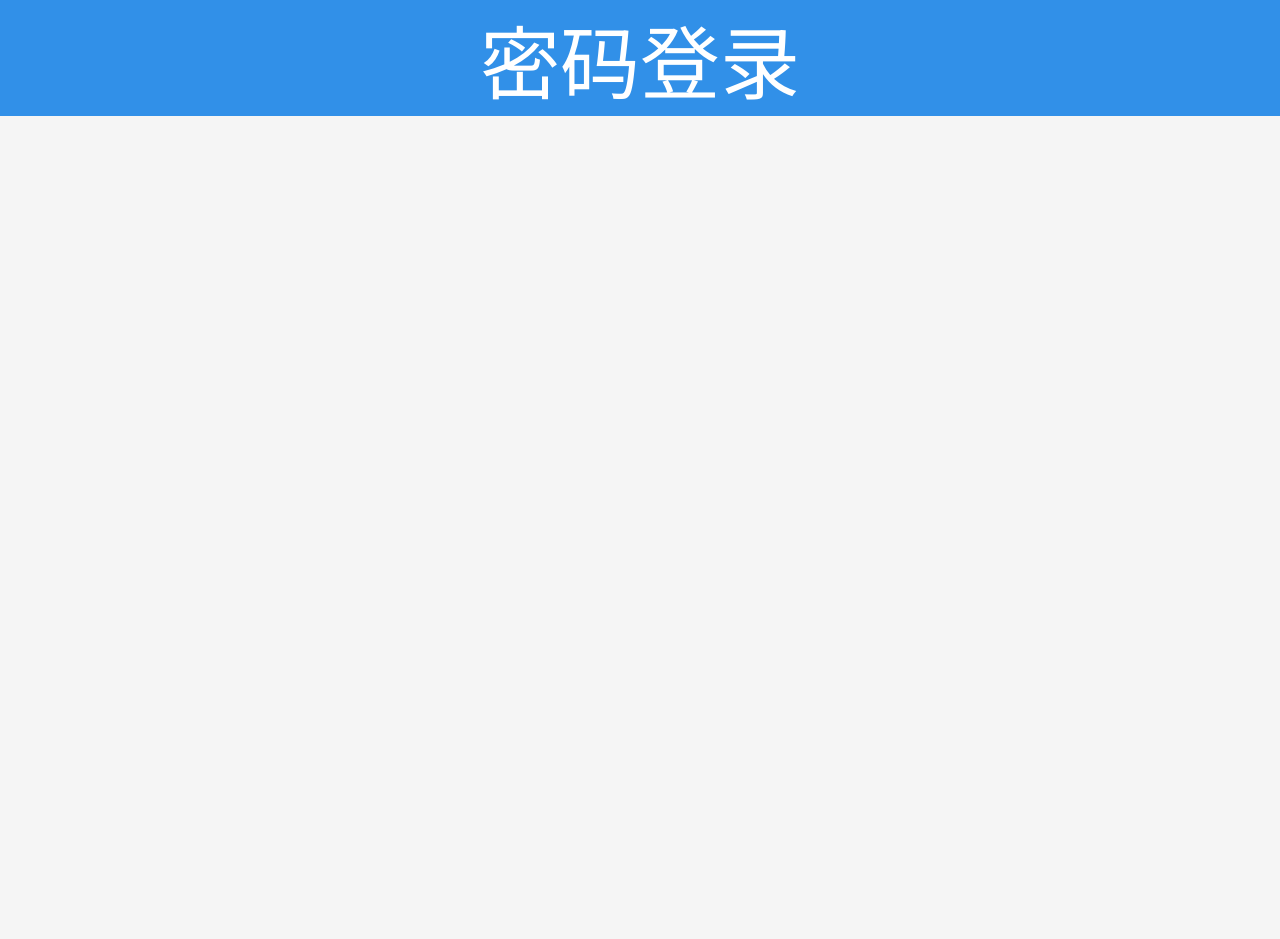
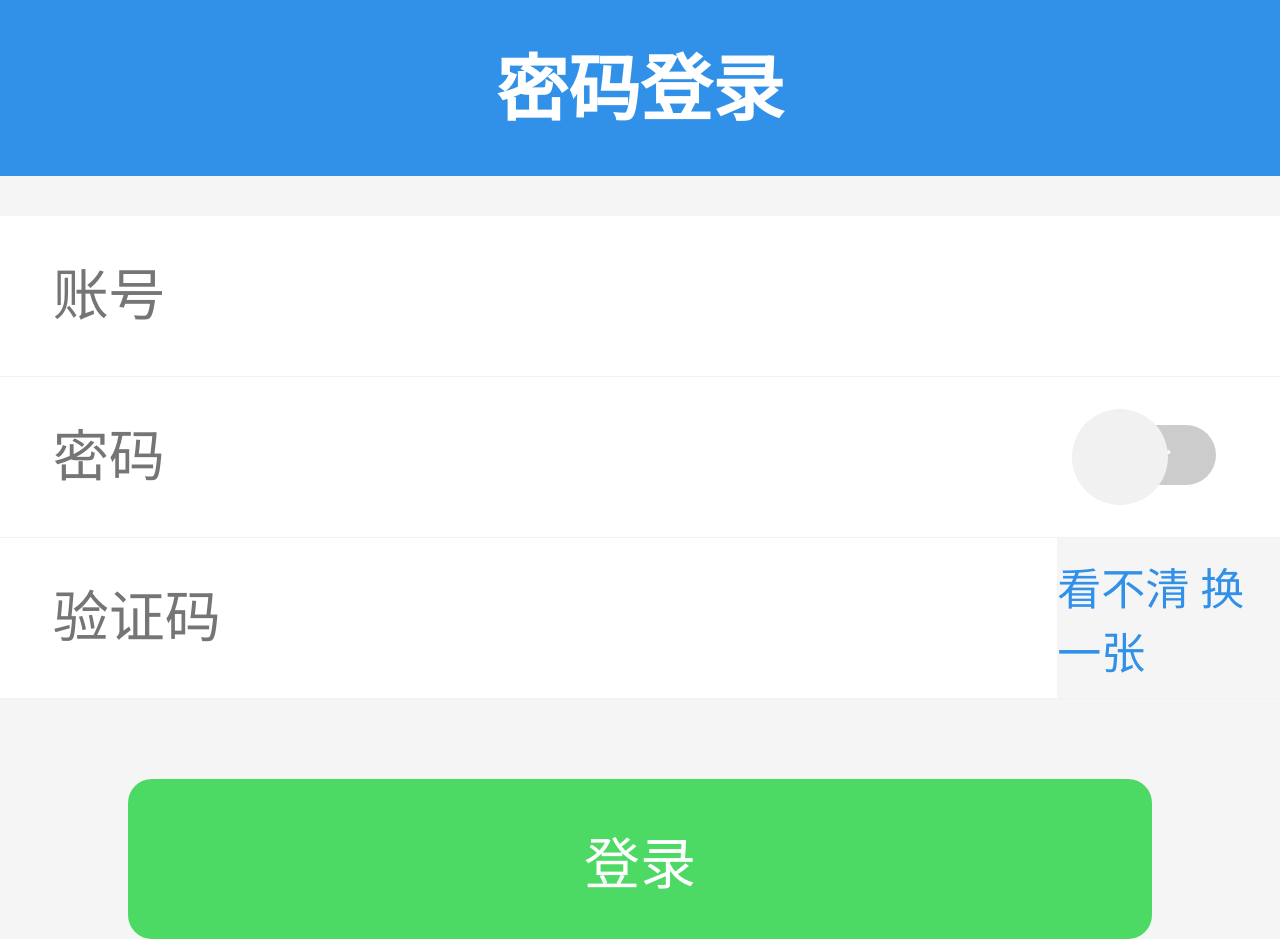
Before and after one commit to Benyokwang/vue2-self-elm, a Vue app: page /#/login in a window 1280 px wide. Before the commit the page ends 800 px from the top, so only its background shows below. Built offline with nearby package versions, Linux system fonts and the light colour scheme; no server answers; a small style sheet from the web is missing.

Commit message:
update
Signed-off-by: huangyongcong <53566887+Benyokwang@users.noreply.github.com>

```diff
--- a/package.json
+++ b/package.json
@@ -8,7 +8,7 @@
     "lint": "vue-cli-service lint"
   },
   "dependencies": {
-    "core-js": "^3.6.4",
+    "core-js": "^2.6.11",
     "element-ui": "^2.13.0",
     "vue": "^2.6.11",
     "vue-router": "^3.1.5",
--- a/src/App.vue
+++ b/src/App.vue
@@ -5,8 +5,7 @@
 </template>
 
 <style lang="scss">
-
-// 引入iconfont
-  @import './style/common';
-
+  #app {
+    background: #f5f5f5;
+  }
 </style>
--- a/src/components/header.vue
+++ b/src/components/header.vue
@@ -5,8 +5,8 @@
     <section class="head_goback" v-if="goBack" @click="$router.go(-1)">
       <!-- <svg class="icon" aria-hidden="true">
         <use xlink:href="#icon-icon-zuojiantou"/>
-      </svg> -->
-		<i class="iconfont icon-zuojiantou"></i>
+      </svg>-->
+      <i class="iconfont icon-zuojiantou"></i>
     </section>
     <router-link to="login" class="head_login" v-if="isLogin">
       <span>登录 | 注册</span>
@@ -26,11 +26,10 @@ export default {
 <style lang="scss" scoped>
 @import "../style/sCommon.scss";
 .header {
-  position: fixed;
-  left: 0;
-  top: 0;
+  position: relative;
   background: $blue;
-  @include wh(100%, 1.95rem);
+  height: 2.2rem;
+  @include wh(100%, 2.2rem);
 }
 .head_login > span {
   right: -1rem;
@@ -38,6 +37,7 @@ export default {
   @include ct;
 }
 .head_goback {
+  float: left;
   left: 0.4rem;
   line-height: 2.2rem;
   margin-left: 0.4rem;
@@ -46,11 +46,13 @@ export default {
 }
 .title_head {
   text-align: center;
+  line-height: 2.2rem;
   span {
-    @include sc(1rem, #fff);
+    font-weight: bold;
+    @include sc(0.9rem, #fff);
   }
 }
 .icon-zuojiantou {
-	@include sc(0.7rem,#fff)
+  @include sc(0.7rem, #fff);
 }
 </style>
--- a/src/main.js
+++ b/src/main.js
@@ -2,13 +2,22 @@ import Vue from 'vue'
 import App from './App.vue'
 import router from './router'
 import store from './store'
-import Axios from 'axios'
+import axios from 'axios'
+import ElementUI from 'element-ui';
 import './config/rem'
+import './style/common.scss'
+import './style/sCommon.scss'
+import 'element-ui/lib/theme-chalk/index.css';
 
+
+//注册组件库
+Vue.use(ElementUI);
 
 Vue.config.productionTip = false
 
-Vue.prototype.$axios = Axios
+axios.defaults.baseURL = "https://elm.cangdu.org"
+
+Vue.prototype.$axios = axios
 
 new Vue({
   router,
--- /dev/null
+++ b/src/store/actions.js
@@ -0,0 +1,6 @@
+export default {
+    // 获取验证码
+    async getCaptcha(){
+        return await this.$axios.post('/v1/captchas')
+    }
+}
--- a/src/store/index.js
+++ b/src/store/index.js
@@ -1,15 +1,16 @@
 import Vue from 'vue'
 import Vuex from 'vuex'
+import actions from './actions'
+import mutations from './mutations'
 
 Vue.use(Vuex)
 
+const state = {
+
+}
+
 export default new Vuex.Store({
-  state: {
-  },
-  mutations: {
-  },
-  actions: {
-  },
-  modules: {
-  }
+  state,
+  actions,
+  mutations
 })
--- a/src/views/Home.vue
+++ b/src/views/Home.vue
@@ -1,9 +1,9 @@
 <template>
   <div class="home">
     <!-- head -->
-    <!-- <TopHead class="header">
+    <TopHead class="header" isLogin="true">
       <span slot="logo" class="logo" @click="toManManBuy">muaMai</span>
-    </TopHead> -->
+    </TopHead>
     <!-- location -->
     <nav class="city">
       <div class="right_location">
@@ -18,12 +18,12 @@
 </template>
 
 <script>
-// import TopHead from "../components/header";
+import TopHead from "../components/header";
 
 export default {
   name: "Home",
   components: {
-    // TopHead
+    TopHead
   },
   methods: {
     toManManBuy() {
@@ -35,25 +35,26 @@ export default {
 
 <style lang="scss" scoped>
 @import "../style/sCommon";
-.header .logo {
-  left: 1rem;
-  @include sc(1rem, #fff);
-  @include wh(1rem, 1rem);
-  @include ct;
+.header {
+  .logo {
+    position: absolute;
+    top: 25%;
+    left: 0.5rem;
+    @include sc(0.8rem, #fff);
+  }
 }
 .city {
-  margin: 1rem 0.5rem;
-}
-.right_location {
-  display: flex;
-  justify-content: space-between;
-  align-items: center;
-}
-.right_location span:nth-child(1) {
-  @include sc(1rem, #444);
-}
-.right_location span:nth-child(2) {
-  font-weight: bold;
-  @include sc(0.8rem, #888);
+  .right_location {
+    display: flex;
+    justify-content: space-between;
+    margin-top: .3rem;
+    padding: 0.3rem;
+    span:nth-child(1){
+      @include sc(0.6rem,#444);
+    }
+    span:nth-child(2){
+      @include sc(0.5rem,#666);
+    }
+  }
 }
 </style>
--- a/src/views/login/login.vue
+++ b/src/views/login/login.vue
@@ -1,25 +1,143 @@
 <template>
     <div>
-        <TopHead :title_head="'密码登录'" goBack="true">
-        </TopHead>
+        <!-- head -->
+        <TopHead :title_head="'密码登录'" goBack="true"></TopHead>
+        <form class="loginForm">
+            <section class="login_item">
+                <input v-model="account" class="login_input" type="text" placeholder="账号" />
+            </section>
+            <section class="login_item">
+                <input
+                    class="login_input"
+                    v-model="pwd"
+                    :type="showPassWord? 'text': 'password'"
+                    placeholder="密码"
+                />
+                <div class="switch_button" @click="switch_type">
+                    <div class="backImg" :class="{showPass: showPassWord}">abc..</div>
+                    <div class="circle" :class="{to_right: showPassWord}"></div>
+                </div>
+            </section>
+            <section class="login_item">
+                <div class="captcha_item">
+                    <input class="login_input" type="text" placeholder="验证码" />
+                    <img class="captcha" :src="captchaCode" alt />
+                    <span class="changeImg" @click="getCaptcha">看不清 换一张</span>
+                </div>
+            </section>
+        </form>
+        <el-row class="login">
+            <button class="login_btn" @click="login">登录</button>
+        </el-row>
     </div>
 </template>
 
 <script>
-import TopHead from '../../components/header'
+import TopHead from "../../components/header";
 
 export default {
-    data(){
+    data() {
         return {
-
-        }
+            showPassWord: false, //是否显示密码
+            captchaCode: "", //验证码地址
+            account: '', //账号
+            pwd: '', //密码
+        };
     },
     components: {
         TopHead
+    },
+    methods: {
+        switch_type() {
+            this.showPassWord = !this.showPassWord;
+        },
+        getCaptcha() {
+            this.$axios({
+                url: "/v1/captchas",
+                method: "post"
+            }).then(res => {
+                console.log(res);
+                this.captchaCode = res.data.code;
+            });
+        },
+        login(){
+            let data = {
+                account: this.account,
+                password: this.pwd
+            }
+            console.log(data)
+        }
+    },
+    mounted() {
+        this.getCaptcha();
+    }
+};
+</script>
+
+<style lang="scss" scoped>
+@import "../../style/sCommon.scss";
+.loginForm {
+    margin-top: 0.5rem;
+    .login_item {
+        position: relative;
+        width: 100%;
+        border-bottom: 1px solid #f1f1f1;
+        .login_input {
+            width: 100%;
+            padding: 0.66rem;
+            height: 2rem;
+            line-height: 2rem;
+            @include sc(0.7rem, #666);
+        }
+        .captcha_item {
+            display: flex;
+            align-items: center;
+            .changeImg {
+                @include sc(0.55rem, $blue);
+            }
+        }
     }
 }
-</script>
-
-<style>
-
+.switch_button {
+    position: absolute;
+    top: 30%;
+    right: 5%;
+    .backImg {
+        width: 1.5rem;
+        height: 0.75rem;
+        padding-left: 0.2rem;
+        border-radius: 0.4rem;
+        background-color: #ccc;
+        @include sc(0.4rem, #fff);
+        &.showPass {
+            background-color: #4cd964;
+        }
+    }
+    .circle {
+        position: absolute;
+        top: -0.2rem;
+        left: -0.3rem;
+        width: 1.2rem;
+        height: 1.2rem;
+        border-radius: 1rem;
+        background-color: #f1f1f1;
+        transition: all 0.3s;
+        &.to_right {
+            transform: translateX(1rem);
+        }
+    }
+}
+.login {
+    display: flex;
+    justify-content: center;
+    margin-top: 1rem;
+    .login_btn {
+        width: 80%;
+        height: 2rem;
+        border-radius: .3rem;
+        background-color: #4cd964;
+        font-size: .7rem;
+        color: #fff;
+    }
+}
 </style>
```
Also changed, not shown: babel.config.js (line endings or trailing spaces), src/store/mutations.js (added), 1 other file (tests, documents, lock files or other folders).
